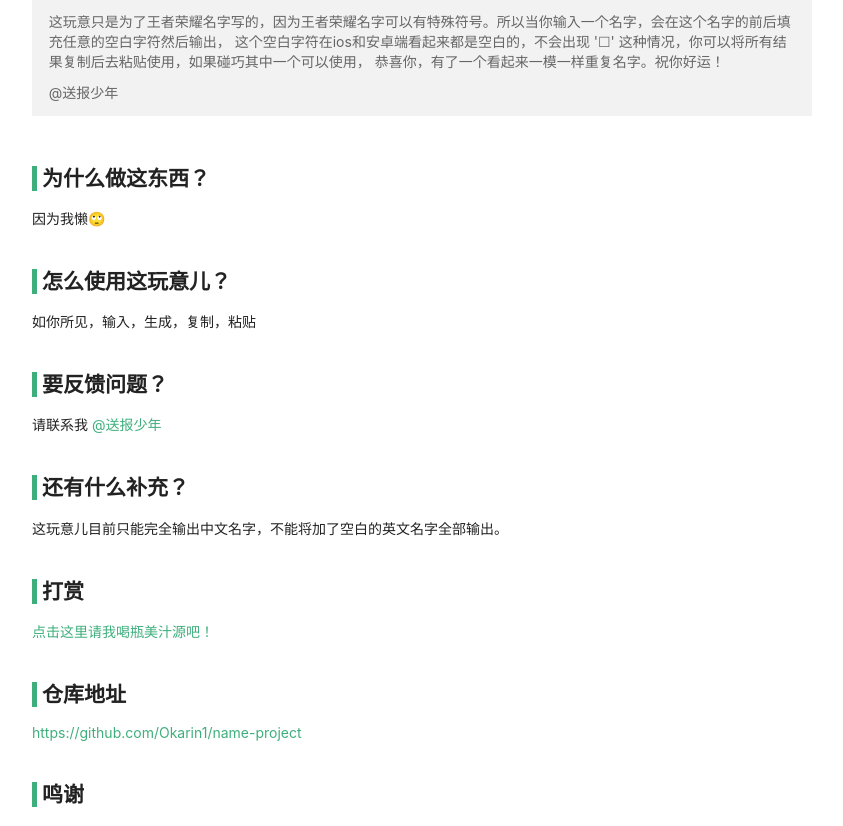
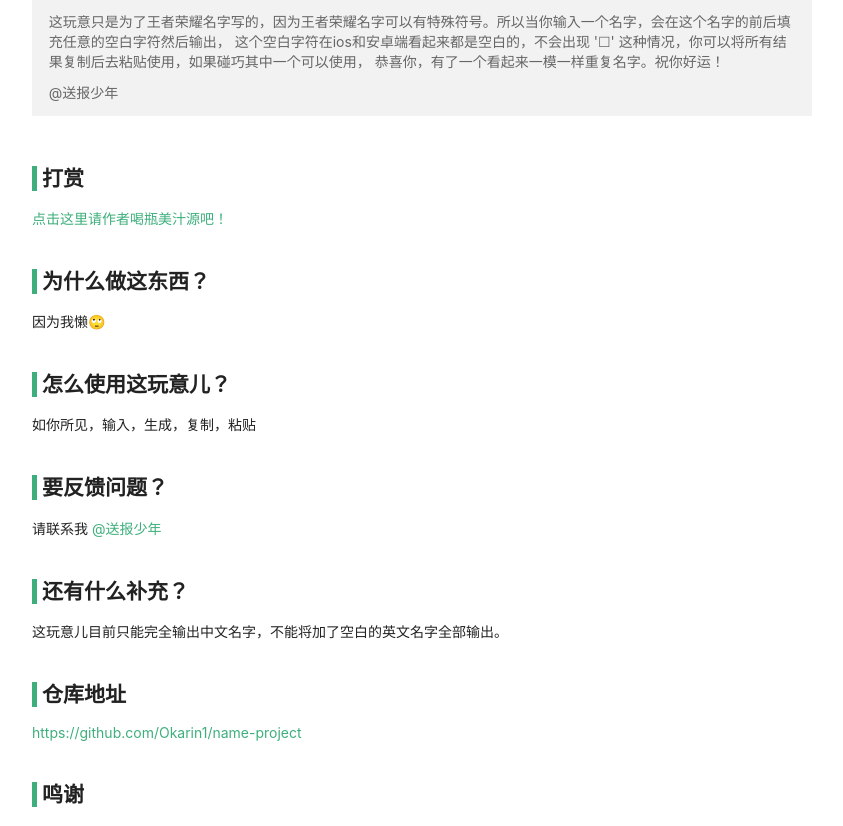
Before and after one commit to Okarin1/name-project, a Vue app: page / in a window 1280 px wide. Shown: the part 547-1373 px from the top of the page, without its empty margins (218-1061 px from the left). Built offline with nearby package versions, Linux system fonts and the light colour scheme; the HTML template or start-up script is replaced by a standard one.

Commit message:
讨饭ing

```diff
--- a/src/App.vue
+++ b/src/App.vue
@@ -2,6 +2,7 @@
   <div id="app">
     <words />
     <div class="content-box">
+
       <h2>说明</h2>
       <blockquote>
         <p>一些注意事项</p>
@@ -12,6 +13,13 @@
         </p>
         <p>@送报少年</p>
       </blockquote>
+
+       <h2>打赏</h2>
+      <p>
+       <a href="https://donate.okarin.cn/" target="_blank"
+          >点击这里请作者喝瓶美汁源吧！</a
+        >
+      </p>
 
       <h2>为什么做这东西？</h2>
       <p>因为我懒🙄</p>
@@ -28,13 +36,6 @@
       <h2>还有什么补充？</h2>
       <p>
         这玩意儿目前只能完全输出中文名字，不能将加了空白的英文名字全部输出。
-      </p>
-
-      <h2>打赏</h2>
-      <p>
-       <a href="https://donate.okarin.cn/" target="_blank"
-          >点击这里请我喝瓶美汁源吧！</a
-        >
       </p>
 
       <h2>仓库地址</h2>
```
